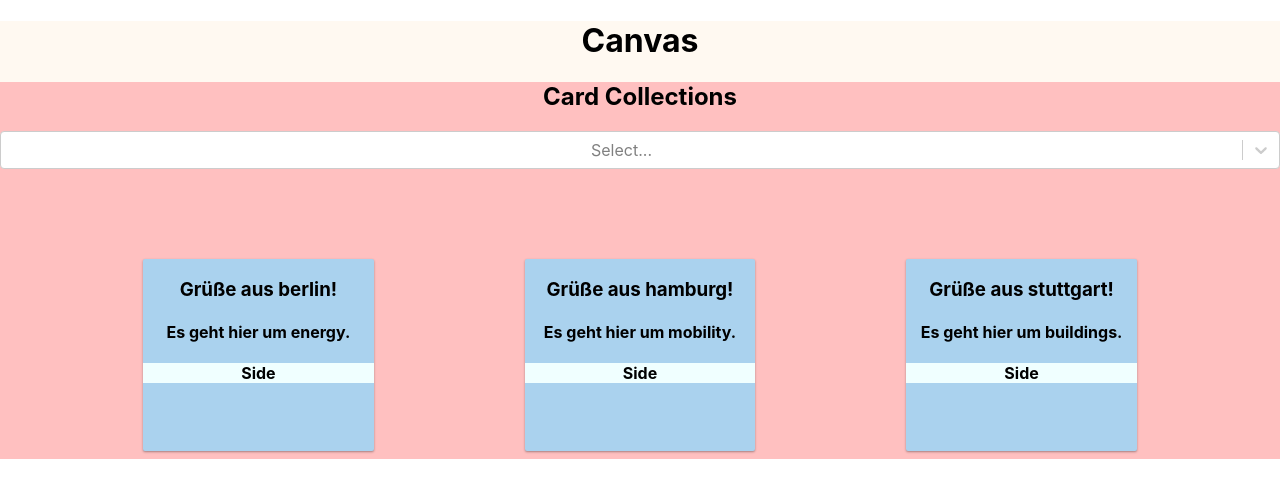
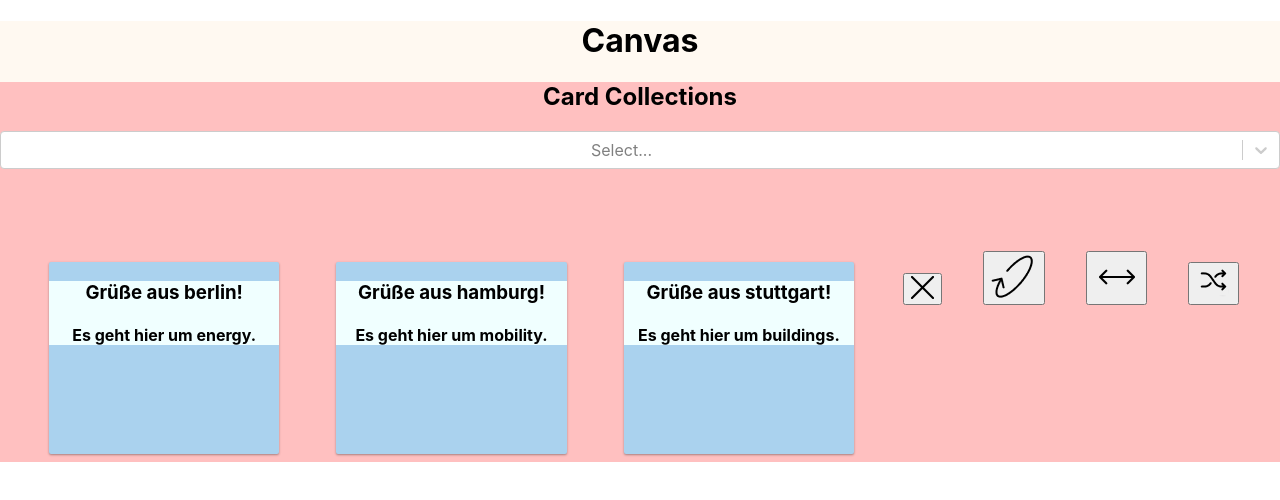
Before and after one commit to uclab-potsdam/klimataz, a React (Create React App) app in the folder postcard_app/klimaland-app/: page / in a window 1280 px wide. Shown: the top 500 px of the page. Built offline with nearby package versions, Linux system fonts and the light colour scheme.

Commit message:
basic card setup

```diff
--- a/postcard_app/klimaland-app/src/components/Card.js
+++ b/postcard_app/klimaland-app/src/components/Card.js
@@ -1,13 +1,10 @@
 import React from "react";
 import Side from "./Side";
 
-const Card = ({lk, section}) => {
+const Card = ({ lk, section }) => {
   return (
     <div className="card">
-      <h3>Grüße aus {lk}!</h3>
-      <h4>Es geht hier um {section}.</h4>
-
-      <Side />
+      <Side lk={lk} section={section} />
     </div>
   );
 };
--- a/postcard_app/klimaland-app/src/components/CardCollection.js
+++ b/postcard_app/klimaland-app/src/components/CardCollection.js
@@ -1,6 +1,10 @@
 import Card from "./Card";
 import Select from "react-select";
 import { useState } from "react";
+import flip from "../img/buttons/flip.png";
+import switchCard from "../img/buttons/switch.png";
+import shuffle from "../img/buttons/shuffle.png";
+import close from "../img/buttons/close.png";
 
 const CardCollection = () => {
   const sections = [
@@ -75,9 +79,33 @@ const CardCollection = () => {
       </div>
 
       <div className="card-container">
-        <Card lk="berlin" section="energy"/>
-        <Card lk="hamburg" section="mobility"/>
-        <Card lk="stuttgart" section="buildings"/>
+        <Card lk="berlin" section="energy" />
+        <Card lk="hamburg" section="mobility" />
+        <Card lk="stuttgart" section="buildings" />
+        <button onClick={console.log("close")}>
+          <img
+            src={close}
+            className="close-button-img"
+            alt="close-button-img"
+          />
+        </button>
+        <button onClick={console.log("flip")}>
+          <img src={flip} className="flip-button-img" alt="flip-button-img" />
+        </button>
+        <button onClick={console.log("switch")}>
+          <img
+            src={switchCard}
+            className="switch-button-img"
+            alt="switch-button-img"
+          />
+        </button>
+        <button onClick={console.log("shuffle")}>
+          <img
+            src={shuffle}
+            className="shuffle-button-img"
+            alt="shuffle-button-img"
+          />
+        </button>
       </div>
     </div>
   );
--- a/postcard_app/klimaland-app/src/components/Side.js
+++ b/postcard_app/klimaland-app/src/components/Side.js
@@ -1,9 +1,10 @@
 import React from "react";
 
-const Side = () => {
+const Side = ({ lk, section }) => {
   return (
     <div className="side">
-      <h4>Side</h4>
+      <h3>Grüße aus {lk}!</h3>
+      <h4>Es geht hier um {section}.</h4>
     </div>
   );
 };
```
Also changed, not shown: postcard_app/klimaland-app/src/img/buttons/close.png (added).
